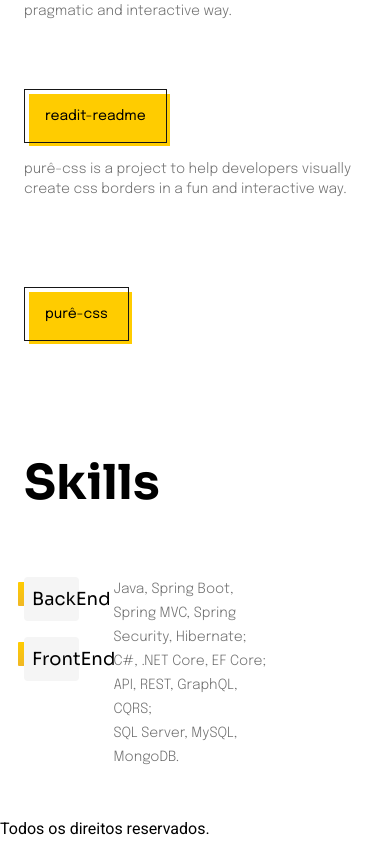
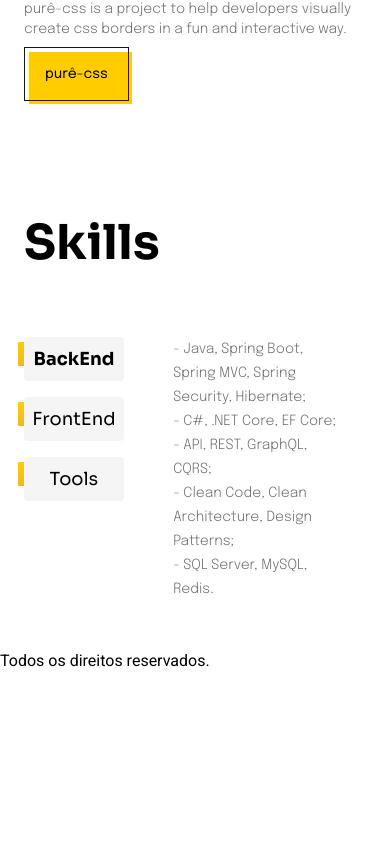
Before and after one commit to hstrada/hstrada.github.io, a Next.js app in the folder hstrada/: page / in a window 390 px wide. Shown: the part 3185-4026 px from the top of the page. After the commit the page ends 3858 px from the top, so only its background shows below. Built offline with nearby package versions, Linux system fonts and the light colour scheme.

Commit message:
handle select skill

```diff
--- a/hstrada/src/components/molecules/OpenSourceItem/index.tsx
+++ b/hstrada/src/components/molecules/OpenSourceItem/index.tsx
@@ -11,7 +11,7 @@ export const OpenSourceItem = ({
 }: TOpenSourceItemProps): JSX.Element => {
   return (
     <div>
-      <p className="font-display pb-4 h-32 md:h-20 font-light text-gray-700 text-sm">
+      <p className="font-display pb-4 h-12 sm:h-24 md:h-24 font-light text-gray-700 text-sm">
         {description}
       </p>
 
--- a/hstrada/src/components/organisms/Skills/index.tsx
+++ b/hstrada/src/components/organisms/Skills/index.tsx
@@ -4,49 +4,68 @@ import { SectionDiv } from '../../atoms/SectionDiv'
 import styles from './styles.module.css'
 
 const backend = [
-  'Java, Spring Boot, Spring MVC, Spring Security, Hibernate;',
-  'C#, .NET Core, EF Core;',
-  'API, REST, GraphQL, CQRS;',
-  'SQL Server, MySQL, MongoDB.',
+  '- Java, Spring Boot, Spring MVC, Spring Security, Hibernate;',
+  '- C#, .NET Core, EF Core;',
+  '- API, REST, GraphQL, CQRS;',
+  '- Clean Code, Clean Architecture, Design Patterns;',
+  '- SQL Server, MySQL, Redis.',
 ]
 
 const frontend = [
-  'HTML5, CSS3',
-  'ReactJs / React Native',
-  'Global State (Redux / Context)',
-  'Styled-Components',
-  'ES6',
-  'Testes (Jest / Enzyme / React Testing Library)',
-  'Typescript',
+  '- HTML5, CSS3;',
+  '- ReactJs / React Native;',
+  '- Global State (Redux / Context);',
+  '- Styled-Components;',
+  '- ES6;',
+  '- Testes (Jest / Enzyme / React Testing Library);',
+  '- Typescript.',
 ]
 
+const tools = [
+  '- Git + GitHub;',
+  '- GitHub Packages;',
+  '- CI/CD (CircleCI, GitHub Actions).',
+]
+
+const buildSkills = (skills: string[]) =>
+  skills.map((value) => `<div>${value}</div>`).join('')
+
 const skills = {
-  backend: backend.map((value) => `<div>${value}</div>`).join(''),
-  frontend: frontend.map((value) => `<div>${value}</div>`).join(''),
+  backend: buildSkills(backend),
+  frontend: buildSkills(frontend),
+  tools: buildSkills(tools),
 }
 
+const listStyle =
+  styles.skills +
+  ' bg-gray-300 rounded w-3/4 text-center p-2 text-lg font-sans hover:bg-slate-200 duration-300'
+
 export const Skills = () => {
-  const liStyle =
-    styles.skills +
-    ' bg-gray-300 rounded w-3/4 text-center p-2 text-lg font-sans hover:bg-slate-200 duration-300'
+  const [details, setDetails] = useState(skills['backend'])
+  const [selectedSkill, setSelectedSkill] = useState('backend')
 
-  const [details, setDetails] = useState(skills['backend'])
+  const liStyle = (skill: string) => {
+    if (skill === selectedSkill) return listStyle.concat(' font-bold')
+    return listStyle
+  }
 
   const handleSelectSkill = (event) => {
-    setDetails(skills[event.target.accessKey])
+    const skill = event.target.accessKey
+    setDetails(skills[skill])
+    setSelectedSkill(skill)
   }
 
   return (
     <section className="px-6 mt-28">
       <SectionDiv title={t('skills.title')}>
         <div className="grid grid-cols-12 gap-4 pt-16">
-          <div className="col-span-3">
+          <div className="col-span-5 sm:col-span-3">
             <ul className="list-none space-y-4">
               <li
                 accessKey="backend"
                 key="backend"
                 onClick={handleSelectSkill}
-                className={liStyle}
+                className={liStyle('backend')}
               >
                 BackEnd
               </li>
@@ -54,9 +73,17 @@ export const Skills = () => {
                 accessKey="frontend"
                 key="frontend"
                 onClick={handleSelectSkill}
-                className={liStyle}
+                className={liStyle('frontend')}
               >
                 FrontEnd
+              </li>
+              <li
+                accessKey="tools"
+                key="tools"
+                onClick={handleSelectSkill}
+                className={liStyle('tools')}
+              >
+                Tools
               </li>
             </ul>
           </div>
```
